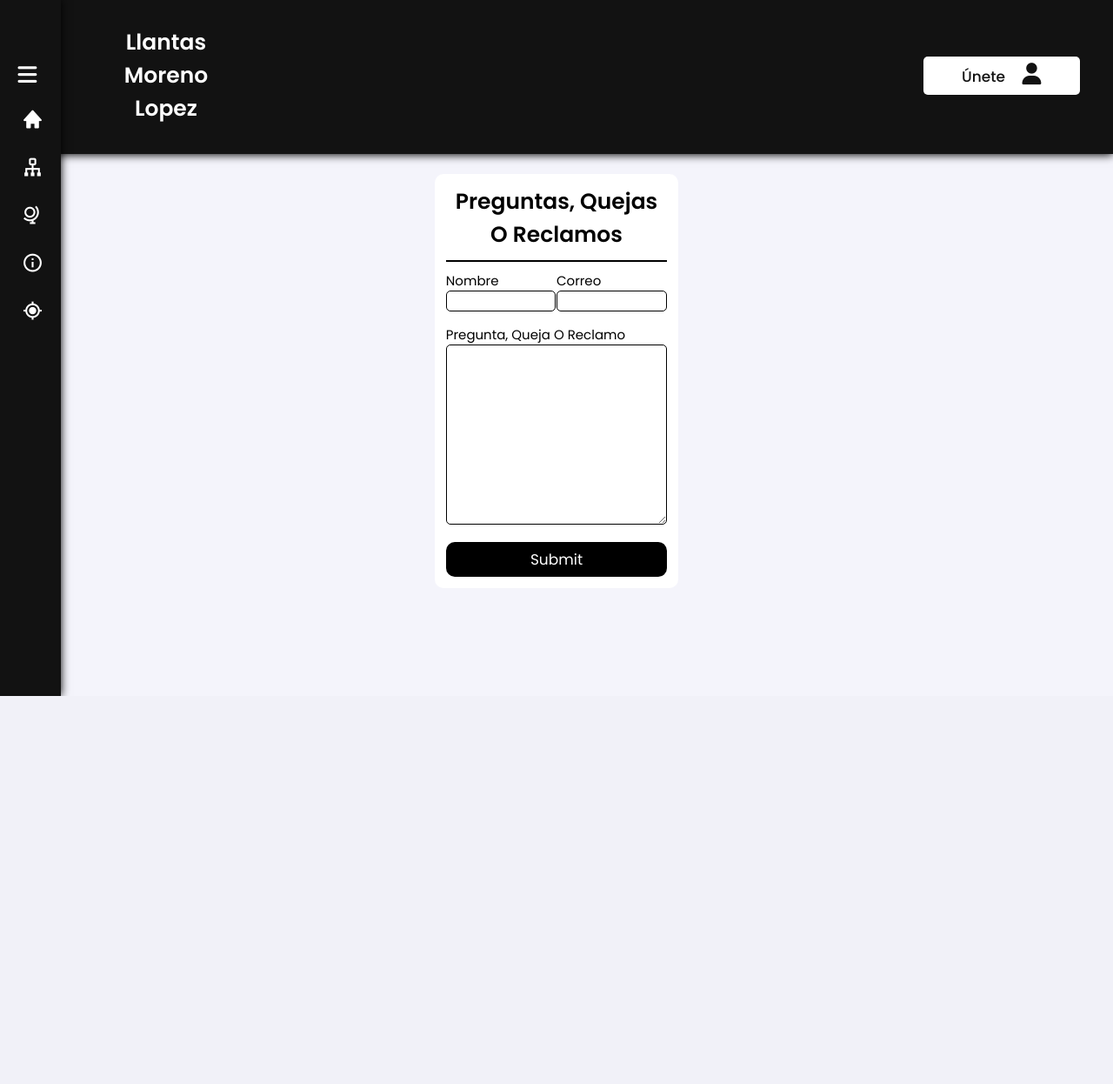
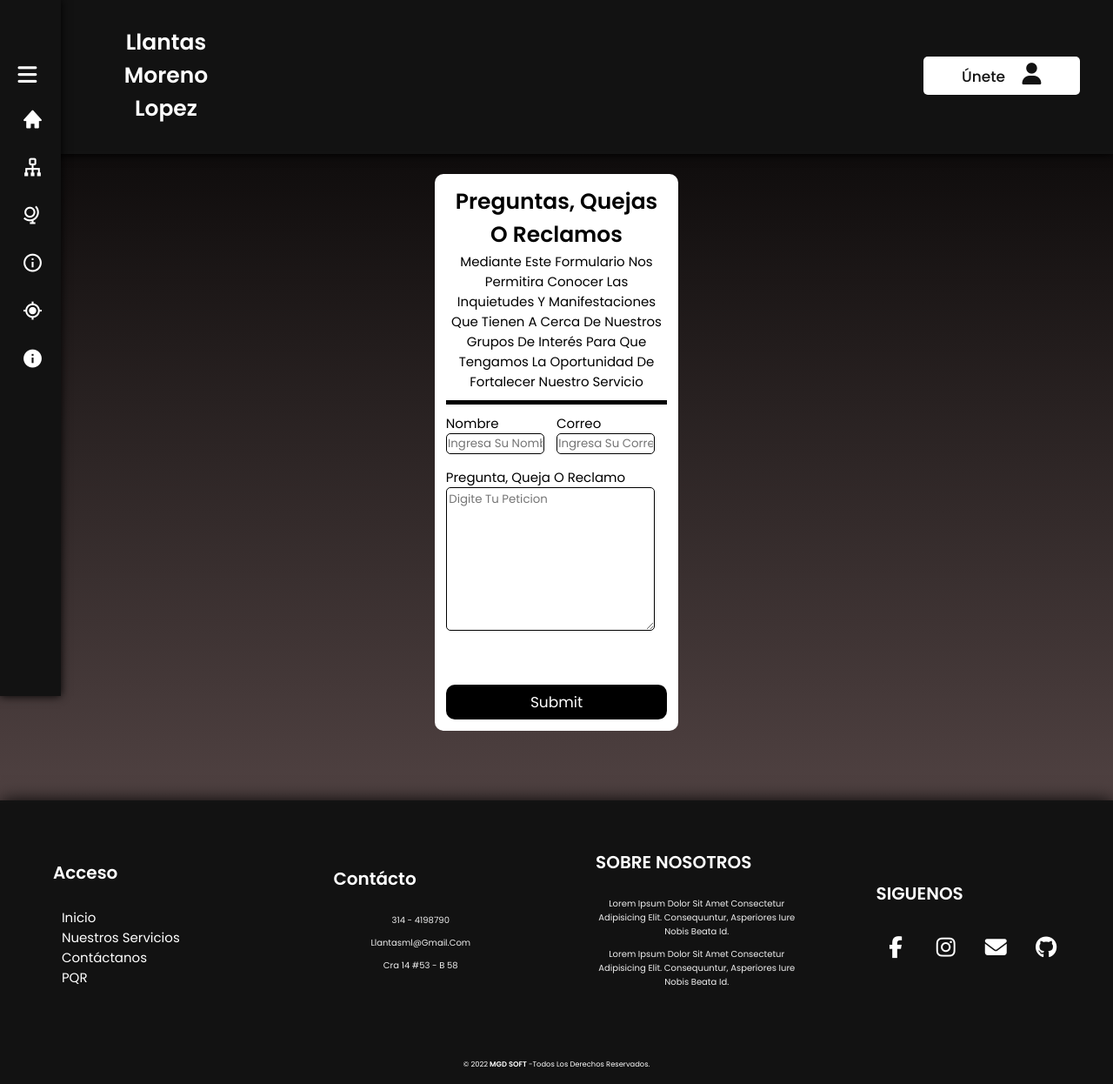
Before and after one commit to VictorMorenoV2/MGDSoft-Proyecto-SENA-, a PHP site: page /MGDSoft/pqr.html in a window 1280 px wide. Shown: the whole page at 87% size. Before the commit the page ends 800 px from the top, so only its background shows below. Run offline with PHP 8.4, Linux system fonts and the light colour scheme; some libraries are stand-ins or nearby versions.

Commit message:
actualizacion del estilo pqr juan y Danel

```diff
--- a/assets/css/stylesPqr.css
+++ b/assets/css/stylesPqr.css
@@ -1,3 +1,8 @@
+body{
+    background: rgb(0,0,0);
+background: linear-gradient(180deg, rgba(0,0,0,1) 0%, rgba(85,70,70,1) 79%, rgba(255,255,255,1) 99%);background: rgb(0,0,0);
+background: linear-gradient(180deg, rgba(0,0,0,1) 0%, rgba(85,70,70,1) 79%, rgba(255,255,255,1) 99%);
+    }
     .container{
         margin-left: 500px;
         margin-right: 500px;
@@ -5,21 +10,33 @@
         background-color: #fff;
         padding: 1%;
         border-radius: 10px;
+        margin-bottom: 80px;
     }
+
+    .container:hover{
+    box-shadow: 0px 0px 20px 0px rgba(238, 238, 238, 0.9);
+
+    }
+
     form label{
         margin-top: 10px;
         color: black;
         font-size: 15px;
     }
+
     hr {
         margin-top: 10px;
         height: 2px;
         background-color: black;
-
+        height: 5px;
     }
 
     h1{
         font-size: 25px;
+        text-align: center;
+    }
+    p{
+        font-size:15px;
         text-align: center;
     }
     form{
@@ -30,13 +47,13 @@ form{
         row-gap: 15px;
     }
     .name input{
-    width: 99%;
+        width: 89%;
         padding: 1%;
         border: 1px solid black;
         border-radius: 5px;
     }
     .email input{
-    width: 100%;
+        width: 89%;
         padding: 1%;
         border: 1px solid black;
         border-radius: 5px;
@@ -49,6 +66,8 @@ form{
         border: 1px solid black;
         border-radius: 5px;
         width: 100%;
+        max-width: 94.5%;
+        max-height: 70%;
     }
     .send{
         grid-column: 1/3;
--- a/pqr.html
+++ b/pqr.html
@@ -18,7 +18,7 @@
         <label class="side-toggle" for="toggle"><span class="fas fa-bars" id="ba"></span></label>
 
         <div class="slidebar">
-      <a href="">
+      <a href="#">
         <div class="slidebar-menu" id="sidebar">
             <span  class='bx bxs-home'  ></span><p >INICIO</p>
         </div>
@@ -42,6 +42,11 @@
        <a href="#">
         <div class="slidebar-menu">
             <span  class='bx bx-current-location' ></span><p >Ubicacion</p>
+        </div>
+       </a>
+       <a href="#">
+        <div class="slidebar-menu">
+            <span  class='bx bxs-info-circle' ></span><p >PQR</p>
         </div>
        </a>
     </div>
@@ -108,23 +113,25 @@
     <div class="container">
 
         <h1>Preguntas, quejas o reclamos</h1>
+        <p>mediante este formulario nos permitira conocer las inquietudes y manifestaciones que
+            tienen a cerca de nuestros grupos de interés para que tengamos la oportunidad de fortalecer nuestro servicio</p>
             <hr>
 
         <form method="POST" class="formularioPqr" action="controllers/pqrcliente.php">
 
             <div class="name">
 
-                <label>Nombre</label><input type="text" name="name" id=""><br>
+                <label>Nombre</label><input type="text" name="name" id="" placeholder="Ingresa su nombre"><br>
 
             </div>
             <div class="email">
 
-                <label>Correo</label><input type="email" name="email" id=""><br>
+                <label>Correo</label><input type="email" name="email" id="" placeholder="ingresa su correo"><br>
 
             </div>
             <div class="suggestion">
 
-                <label>Pregunta, queja o reclamo</label><textarea name="suggestion" id="" cols="30" rows="10"></textarea><br>
+                <label>Pregunta, queja o reclamo</label><textarea name="suggestion" id="" cols="30" rows="10" placeholder="digite tu peticion"></textarea><br>
 
             </div>
             <div class="send">
@@ -136,6 +143,45 @@
         </form>
 
     </div>
+<footer class="pie">
+    <div class="grupo1">
+    <div class="box1">
+        <section class="access">
+        <h2>Acceso</h2>
+            <a href="index.html">Inicio</a><br>
+            <a href="">Nuestros servicios</a><br>
+            <a href="contacto.html">Contáctanos</a><br>
+            <a href="">PQR</a><br>
+        </section>
+    </div>
+    <div class="box1">
+        <section class="contact">
+            <h2>Contácto</h2>
+                <p>314 - 4198790<p>
+                <p>llantasml@gmail.com<p>
+                <p>Cra 14 #53 - b 58<p>
+            </section>
+    </div>
+    <div class="box1">
+        <h2> SOBRE NOSOTROS</h2>
+        <p>Lorem ipsum dolor sit amet consectetur adipisicing elit. Consequuntur, asperiores iure nobis beata id.</p>
+        <p>Lorem ipsum dolor sit amet consectetur adipisicing elit. Consequuntur, asperiores iure nobis beata id.</p>
+    </div>
+    <div class="box1">
+        <h2>SIGUENOS</h2>
+        <div class="redsocial">
+            <a href="https://www.facebook.com/MGD-SOFT-110232641726775/?ref=pages_you_manage" class="fa fa-facebook"></a>
+            <a href="https://www.instagram.com/mgd_soft/" class="fa fa-instagram"></a>
+            <a href="mgdsoft.763@gmail.com" class="fa fa-solid fa-envelope"></a>
+            <a href="https://github.com/SantiagoFlores05/MGD-SOFT" class="fa fa-brands fa-github"></a>
+        </div>
+    </div>
+</div>
+<div class="grupo2">
+    <small>&copy; 2022<b> MGD SOFT</b> -Todos los derechos reservados.</small>
+</div>
+
+</footer>
 
     <script src="assets/js/script.js"></script>
 
```
Lines whose indentation alone changed are shown as unchanged.
